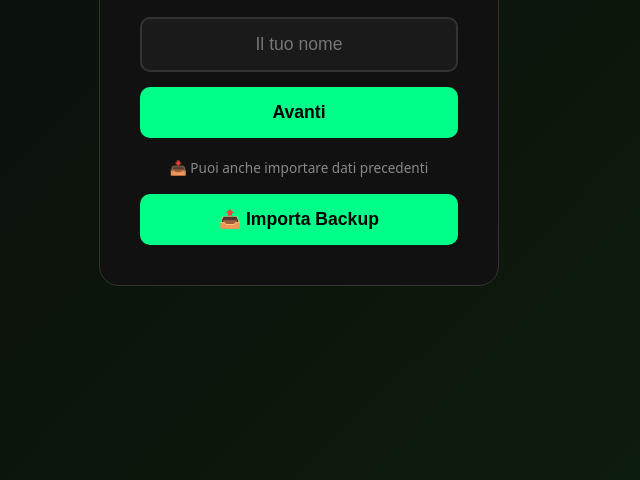
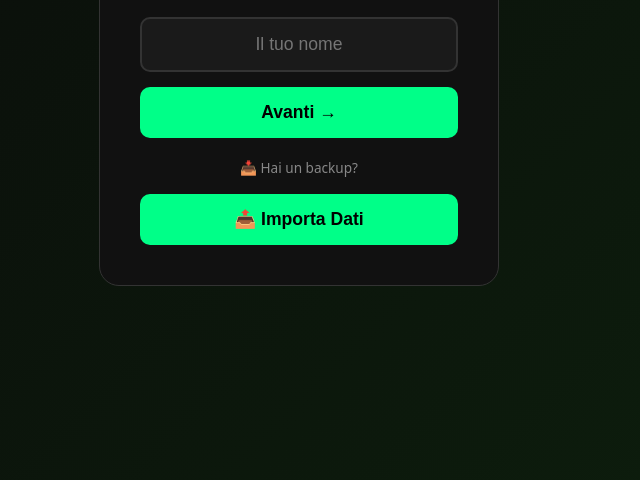
Before and after one commit to SardinaSlinder/pro-arbitrage, a website: page public/index.html in a window 1280 px wide. Shown: the part 320-800 px from the top of the page, without its empty margins (341-981 px from the left). Drawn offline with Linux system fonts and the light colour scheme.

Commit message:
Update index.html

```diff
--- a/public/index.html
+++ b/public/index.html
@@ -7,19 +7,17 @@
     <link rel="stylesheet" href="/css/style.css">
 </head>
 <body>
-    <!-- LOGIN CON SCELTA RUOLO -->
+    <!-- LOGIN -->
 <div id="loginScreen" class="login-screen">
     <div class="login-box">
         <h1>⚡ Arbitraggio Pro</h1>
 
-        <!-- Step 1: Nome -->
         <div id="loginStep1">
             <p>Inserisci il tuo nome</p>
             <input type="text" id="loginName" placeholder="Il tuo nome" maxlength="20">
-            <button onclick="goToStep2()">Avanti</button>
+            <button onclick="goToStep2()">Avanti →</button>
         </div>
 
-        <!-- Step 2: Scelta ruolo -->
         <div id="loginStep2" style="display: none;">
             <p>Scegli il tuo ruolo</p>
             <div class="role-choices">
@@ -45,9 +43,9 @@
         <div id="loginError" class="error"></div>
 
         <div class="login-info">
-            <p>📥 Puoi anche importare dati precedenti</p>
+            <p>📥 Hai un backup?</p>
             <input type="file" id="importFile" accept=".json" onchange="importOnLogin(this)" style="display: none;">
-            <button class="btn-import" onclick="document.getElementById('importFile').click()">📤 Importa Backup</button>
+            <button class="btn-import" onclick="document.getElementById('importFile').click()">📤 Importa Dati</button>
         </div>
     </div>
 </div>
```
